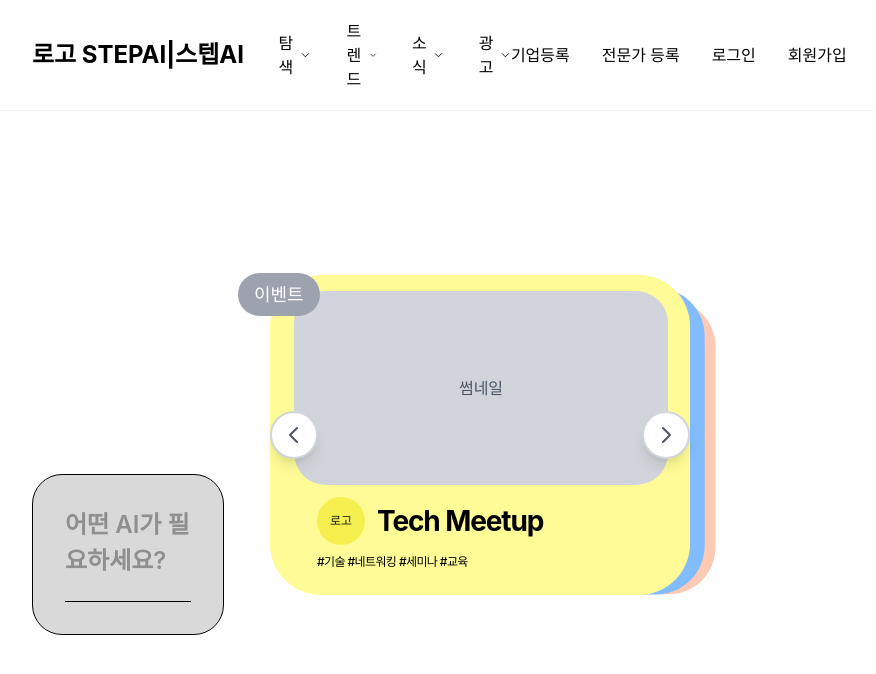
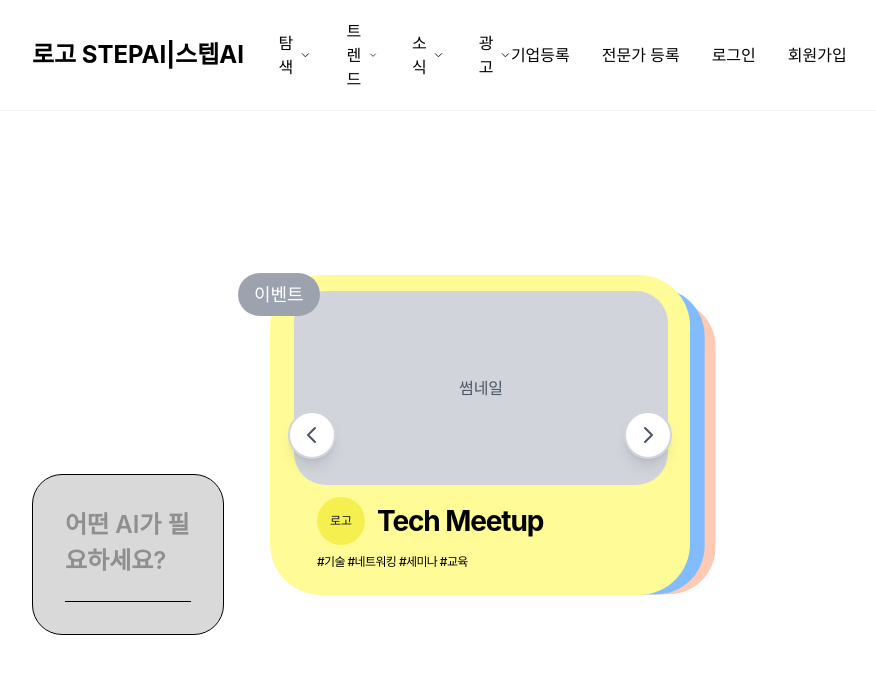
Before and after one commit to kimnamwook1/stepai-web, a Next.js app: page / in a window 1280 px wide. Shown: the top 674 px of the page, without its empty margins (288-1164 px from the left). Built offline with nearby package versions, Linux system fonts and the light colour scheme; a web font is replaced by a local one.

Commit message:
refactor: 카드 중심 고정 및 버튼 완전 분리, UI 흔들림 완전 해결

```diff
--- a/src/components/ContentsMain.tsx
+++ b/src/components/ContentsMain.tsx
@@ -134,8 +134,9 @@ const ContentsMain = () => {
                             </svg>
                         </button>
 
-                        {/* 캐러셀 카드 3장 겹침 */}
-                        <div className="relative w-[420px] h-[320px] mx-auto">
+                        {/* 카드 전체 래퍼: 항상 중앙 고정 */}
+                        <div className="absolute left-1/2 top-1/2 -translate-x-1/2 -translate-y-1/2 w-[420px] h-[320px]">
+                            <div className="relative w-full h-full">
                                 {cardData.map((card, idx) => {
                                     // 상대 위치 계산
                                     let diff = idx - currentIndex;
@@ -235,6 +236,7 @@ const ContentsMain = () => {
                                     );
                                 })}
                             </div>
+                        </div>
 
                         {/* 우측 화살표 버튼 */}
                         <button
```
Lines whose indentation alone changed are shown as unchanged.
